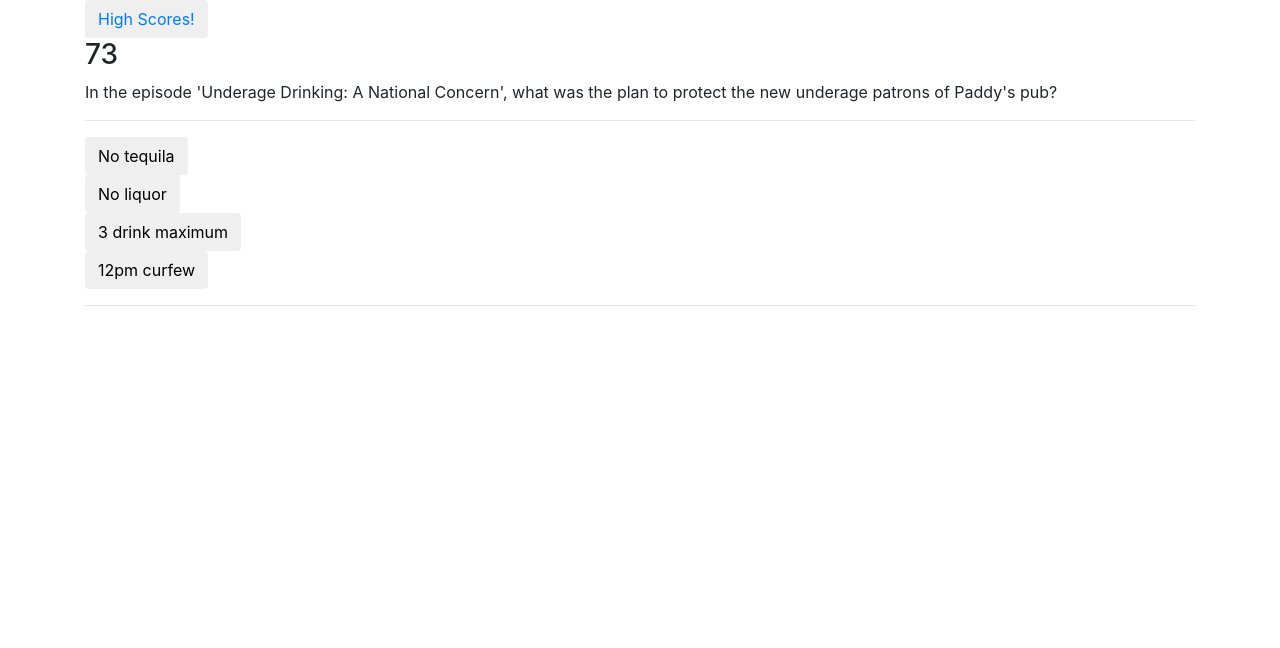
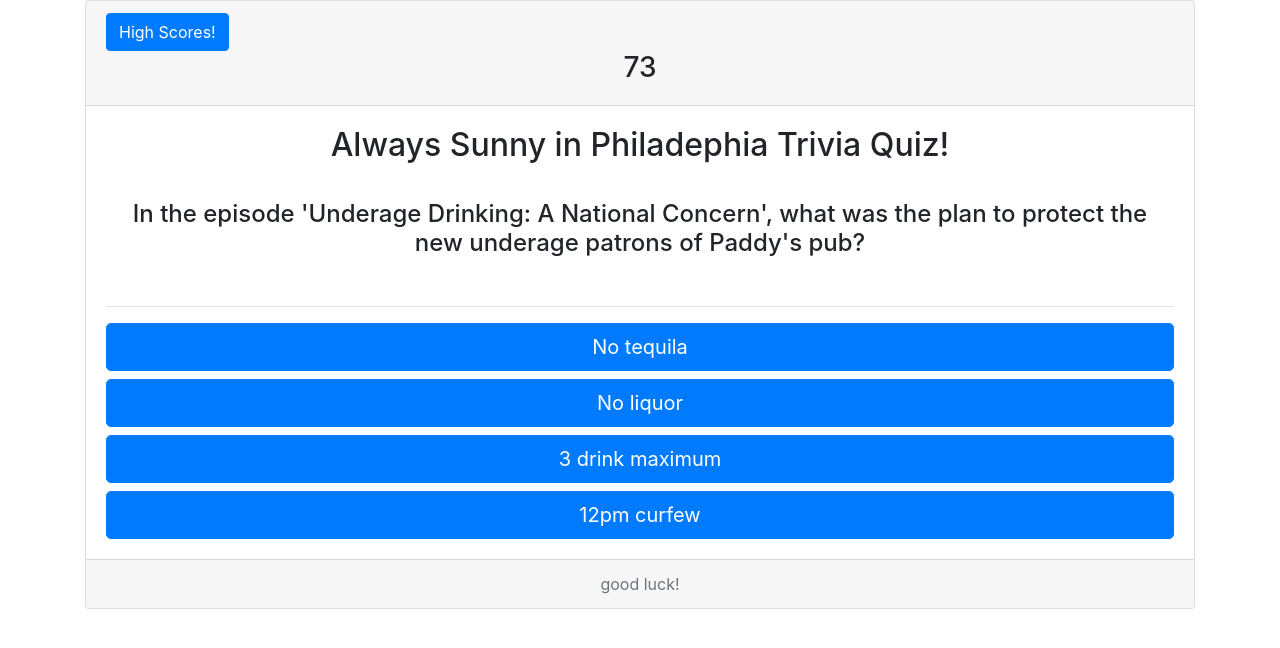
Before and after one commit to santu14/Always-Sunny-Trivia-Quiz, a plain HTML site: page index.html in a window 1280 px wide. Both pictures are taken after a click on the button "Start". Drawn offline with nearby package versions, Linux system fonts and the light colour scheme.

Commit message:
Added some basic bootstrap styling

```diff
--- a/index.html
+++ b/index.html
@@ -11,21 +11,36 @@
 <body>
 
     <main class="container">
-        <header>
-            <button class="btn high-score-btn" ><a href="high-score.html">High Scores!</a></button>
-            <h3 id="timer">
 
-            </h3>
-        </header>
 
-        <div id="display">
-            <h1 class="text">Lets play a game!</h1>
-            <button type="button" class="btn start-btn">Start</button>
 
+
+        <div class="card " >
+            <div class="card-header ">
+               <a href="high-score.html"class="btn btn-primary pull-left " >High Scores!</a></button>
+                <h3 class="text-center col-sm pull-right" id="timer">
+
+            </div>
+            <div class="card-body text-center">
+                <h2 class="card-title">Always Sunny in Philadephia Trivia Quiz! </h2>
+                <br>
+                <h4 class="card-text">Press start to begin </h4>
+
+              <div id="display">
+
+                  <button type="button" class="btn btn-primary start-btn">Start</button>
+
+
+              </div>
+            </div>
+            <div class="card-footer text-muted text-center">
+                <div id="feedback">
+                    good luck!
+                </div>
+
+            </div>
         </div>
-        <hr>
-        <div id="feedback">
-        </div>
+
 
     </main>
 
--- a/script.js
+++ b/script.js
@@ -29,6 +29,7 @@ $(document).ready(function () {
 
     var display = $("#display");
     var feedback = $("#feedback");
+    var cardText = $(".card-text");
 
     var x = 0;
     var y = 0;
@@ -39,6 +40,8 @@ $(document).ready(function () {
         // {initials: []},
         // {scores: []}
     ];
+
+
 
     var timeLeft = 75;
     var timer = $("#timer");
@@ -75,9 +78,9 @@ $(document).ready(function () {
 
 
     function renderQuestions(question) {
+        display.empty();
 
-        display.empty();
-        display.append("<h1>").text(question);
+        cardText.text(question);
         display.append("<br>");
         display.append("<hr>");
         x++;
@@ -87,10 +90,13 @@ $(document).ready(function () {
 
     function buttonGenerator(answer) {
         for (i = 0; i < answer.length; i++) {
-            var btn = $("<button>").addClass("btn answer-button");
+            var btn = $("<button>").addClass("btn btn-primary btn-lg btn-block answer-button");
             btn.text(answer[i]);
+
             display.append(btn);
-            display.append("<br>");
+
+
+
         }
         buttonLogic(correctAnswer[y]);
         y++;
@@ -138,9 +144,10 @@ $(document).ready(function () {
 
         gameEnd = true;
         display.empty();
+        timer.empty();
+        cardText.text("You Scored: " + currentScore + " points!");
+        display.append("<form>").attr("id", "high-score-input");
 
-        display.append("<h1>").text("das it boi you scored " + currentScore + " points");
-        display.append("<form>").attr("id", "high-score-input");
         var form = $("#high-score-input");
         form.append("<input type='text' id='initials'>");
         form.append("<input type='submit' id='submit-btn'>");
```
